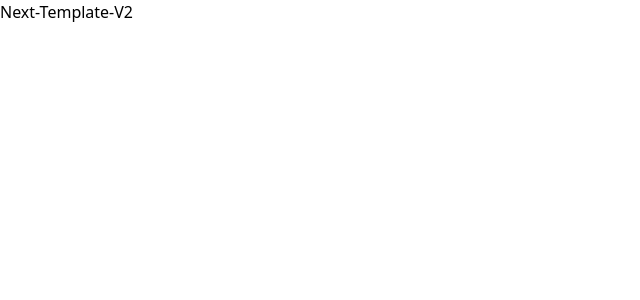
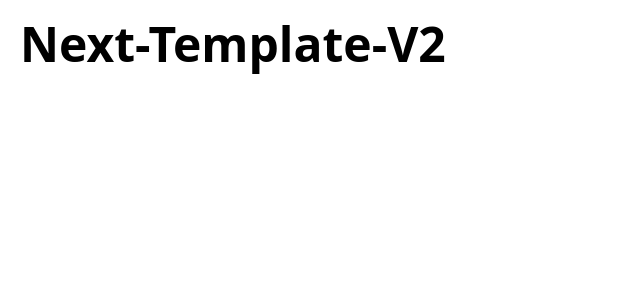
Before and after one commit to airRnot1106/next-template-v2, a Next.js app: page / in a window 1280 px wide. Shown: the top 300 px of the page, without its empty margins (0-640 px from the left). Built offline with nearby package versions, Linux system fonts and the light colour scheme.

Commit message:
change app/page

```diff
--- a/src/app/page.tsx
+++ b/src/app/page.tsx
@@ -1,7 +1,7 @@
 export default function Home() {
   return (
-    <main>
-      <h1>Next-Template-V2</h1>
+    <main className="p-5">
+      <h1 className="text-5xl font-bold">Next-Template-V2</h1>
     </main>
   );
 }
```
